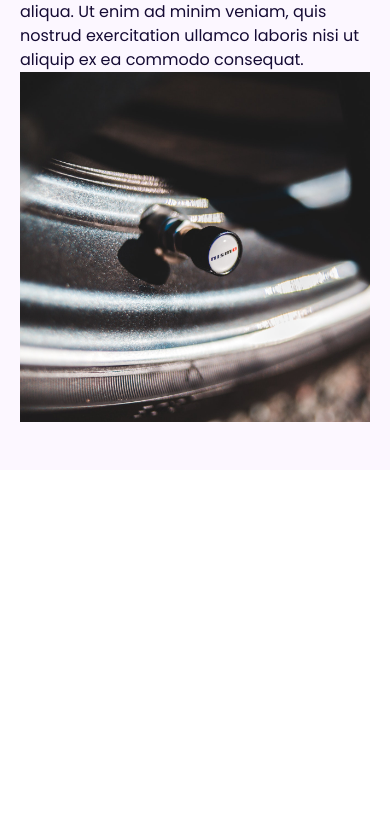
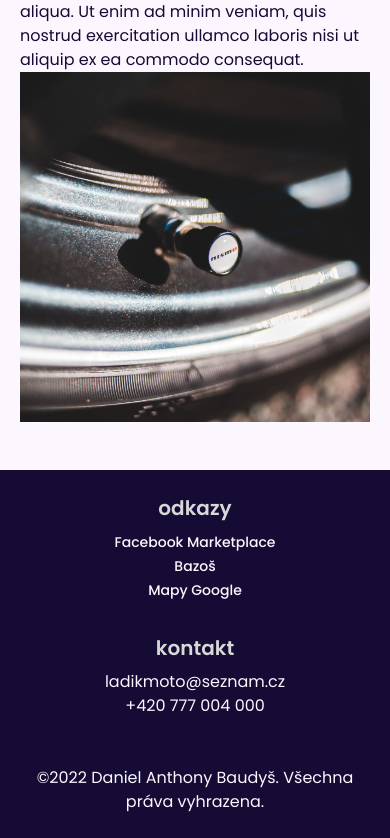
Before and after one commit to ton1czech/pneuservis-baudys, a React (Vite) app: page / in a window 390 px wide. Shown: the part 2318-3156 px from the top of the page. Before the commit the page ends 2788 px from the top, so only its background shows below. Built offline with nearby package versions, Linux system fonts and the light colour scheme.

Commit message:
🎁 NEW: mobile footer

```diff
--- a/src/App.jsx
+++ b/src/App.jsx
@@ -1,4 +1,4 @@
-import Container from './components/Container'
+import Footer from './components/Footer'
 import Hero from './components/Hero'
 import Navbar from './components/Navbar'
 import Services from './components/Services'
@@ -9,6 +9,7 @@ export default function App() {
       <Navbar />
       <Hero />
       <Services />
+      <Footer />
     </>
   )
 }
--- a/src/components/Footer.jsx
+++ b/src/components/Footer.jsx
@@ -5,15 +5,15 @@ export default function Footer() {
     <Container dark>
       <div className='py-6 sm:py-8 text-center'>
         <div className='grid sm:grid-cols-2'>
-          <ul className='text-left'>
-            <li className='subheading pb-4'>
+          <ul className='sm:text-left'>
+            <li className='subheading pb-2 sm:pb-4'>
               <h1>odkazy</h1>
             </li>
             <li>
               <a
                 href='https://www.facebook.com/marketplace/profile/100078154283635/?ref=share_attachment'
                 target='_blank'
-                className='link text-lg'
+                className='link sm:text-lg'
               >
                 Facebook Marketplace
               </a>
@@ -22,7 +22,7 @@ export default function Footer() {
               <a
                 href='https://www.bazos.cz/search.php?hledat=777004000&rubriky=www&hlokalita=&humkreis=25&cenaod=&cenado=&Submit=Hledat&kitx=ano'
                 target='_blank'
-                className='link text-lg'
+                className='link sm:text-lg'
               >
                 Bazoš
               </a>
@@ -31,15 +31,15 @@ export default function Footer() {
               <a
                 href='https://goo.gl/maps/zsaWsHR8UZAxUF7j6'
                 target='_blank'
-                className='link text-lg'
+                className='link sm:text-lg'
               >
                 Mapy Google
               </a>
             </li>
           </ul>
-          <ul className='text-left'>
+          <ul className='sm:text-left pt-8 sm:pt-0'>
             <li>
-              <h1 className='subheading pb-4'>kontakt</h1>
+              <h1 className='subheading pb-2 sm:pb-4'>kontakt</h1>
             </li>
             <li>
               <p className='text'>ladikmoto@seznam.cz</p>
@@ -49,7 +49,7 @@ export default function Footer() {
             </li>
           </ul>
         </div>
-        <p className='text mt-20'>
+        <p className='text mt-12 sm:mt-20'>
           &copy;{new Date().getFullYear()} Daniel Anthony Baudyš. Všechna práva
           vyhrazena.
         </p>
```
